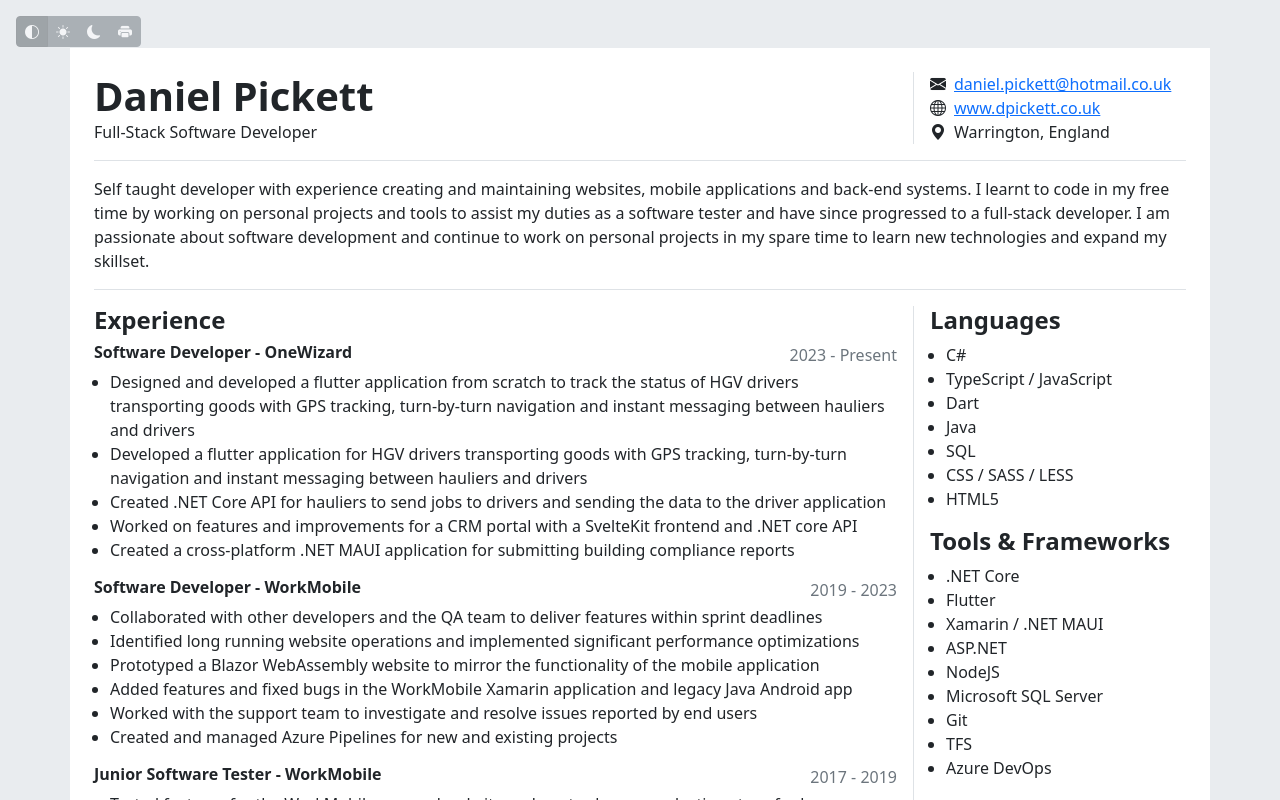
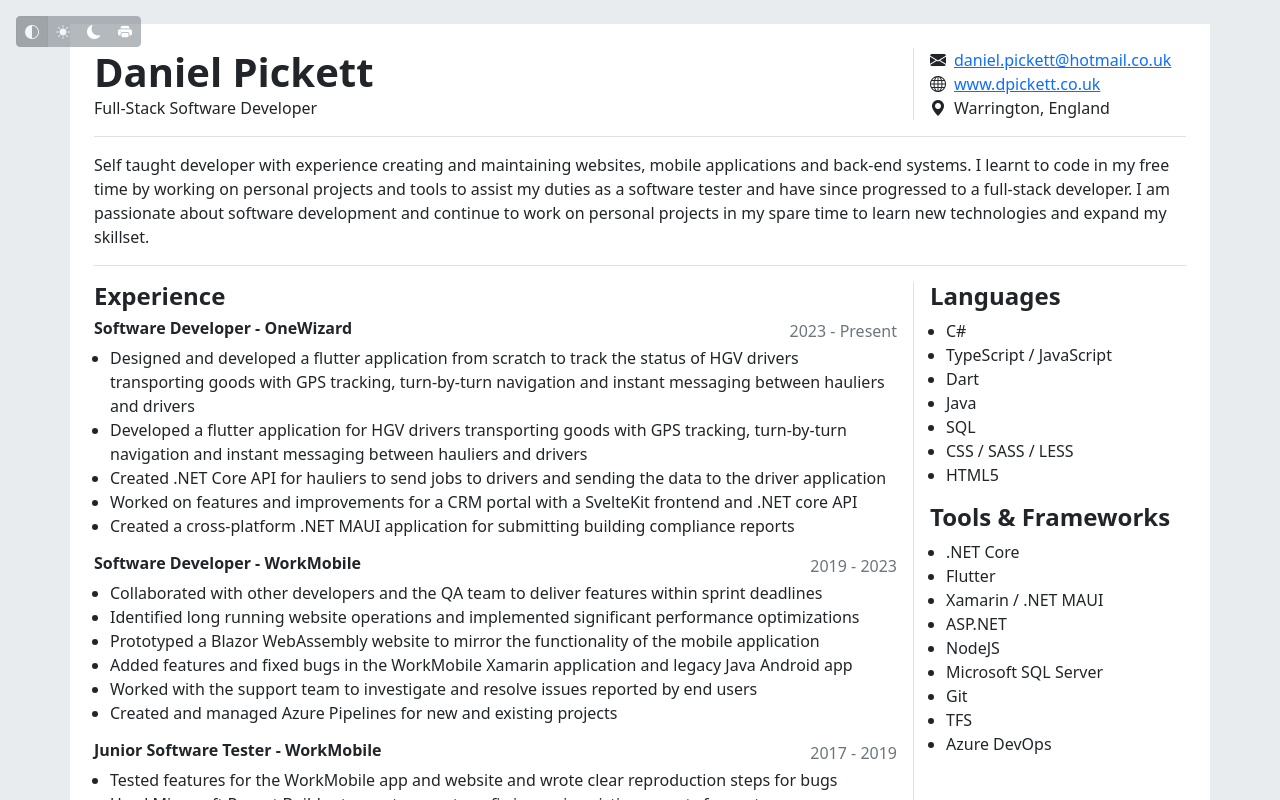
Before and after one commit to dan3988/cv, a SvelteKit app: page / in a window 1280 px wide. Shown: the top 800 px of the page. Built offline with nearby package versions, Linux system fonts and the light colour scheme.

Commit message:
Remove root margin/padding when printing

```diff
--- a/src/routes/+page.svelte
+++ b/src/routes/+page.svelte
@@ -20,7 +20,7 @@
 		<button class="btn btn-sm btn-secondary bi-printer-fill" title="Print" onclick={() => print()}></button>
 	</div>
 {/if}
-<main class="container bg-body my-5 p-4">
+<main class="container bg-body my-4 p-4">
 	<div class="cv-root">
 		<div class="cv-group">
 			<div class="cv-box justify-content-center">
@@ -152,6 +152,11 @@
 	}
 
 	@media print {
+		main {
+			margin: 0 !important;
+			padding: 0 !important;
+		}
+
 		.cv-root {
 			font-size: 0.8em;
 		}
```
